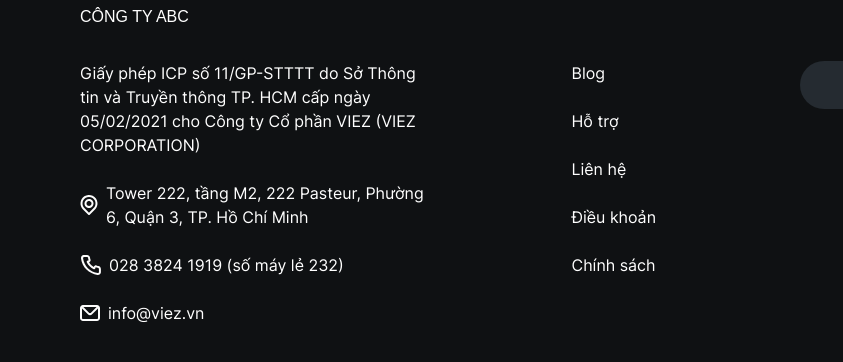
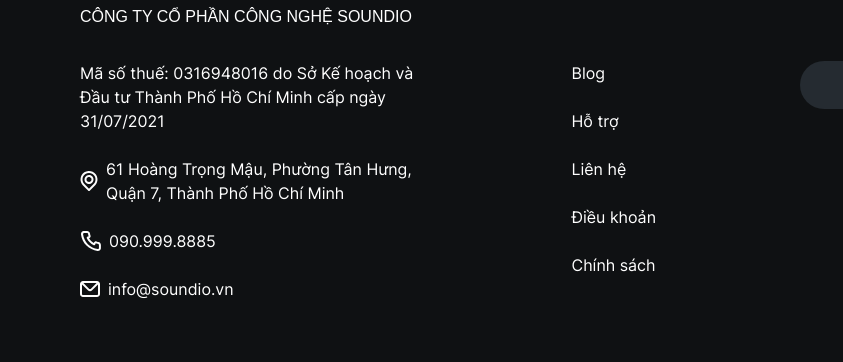
Before and after one commit to hoangphuc17/intro-page-soundio, a website: page docs/index.html in a window 1280 px wide. Shown: the part 7321-7683 px from the top of the page, 0-843 px from the left. Drawn offline with Linux system fonts and the light colour scheme; a web font is replaced by a local one.

Commit message:
Update index.html

```diff
--- a/docs/index.html
+++ b/docs/index.html
@@ -444,25 +444,24 @@
     <div class="footer">
       <div class="xl:col-span-3">
         <img src="./assets/images/logo.svg" alt="logo" class="logo-soundio mx-auto xl:mx-0">
-        <p class="font-primary-bold uppercase mt-6 xl:mt-2 text-center xl:text-left">Công ty ABC</p>
+        <p class="font-primary-bold uppercase mt-6 xl:mt-2 text-center xl:text-left">CÔNG TY CỔ PHẦN CÔNG NGHỆ SOUNDIO</p>
       </div>
       <div class="">
         <div class="flex flex-col items-center xl:items-start">
           <p class="font-primary-regular text-center xl:text-left">
-            Giấy phép ICP số 11/GP-STTTT do Sở Thông tin và Truyền thông TP. HCM cấp ngày 05/02/2021
-            cho Công ty Cổ phần VIEZ (VIEZ CORPORATION)
+            Mã số thuế: 0316948016 do Sở Kế hoạch và Đầu tư Thành Phố Hồ Chí Minh cấp ngày 31/07/2021
           </p>
           <p class="flex mt-6">
             <img src="./assets/images/icons/map.svg" alt="">
-            <span class="ml-2">Tower 222, tầng M2, 222 Pasteur, Phường 6, Quận 3, TP. Hồ Chí Minh</span>
+            <span class="ml-2">61 Hoàng Trọng Mậu, Phường Tân Hưng, Quận 7, Thành Phố Hồ Chí Minh</span>
           </p>
           <p class="flex mt-6">
             <img src="./assets/images/icons/phone.svg" alt="">
-            <span class="ml-2">028 3824 1919 (số máy lẻ 232)</span>
+            <span class="ml-2">090.999.8885</span>
           </p>
           <p class="flex mt-6">
             <img src="./assets/images/icons/mail.svg" alt="">
-            <span class="ml-2">info@viez.vn</span>
+            <span class="ml-2">info@soundio.vn</span>
           </p>
         </div>
       </div>
```
